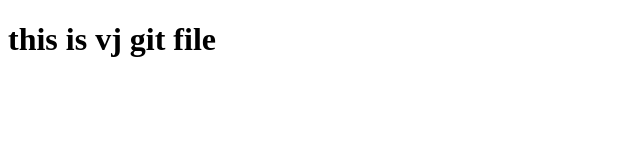
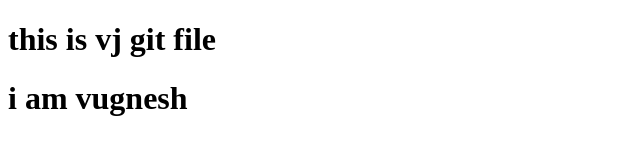
Before and after one commit to Name-Is-Vicky/vjgit, a plain HTML site: page index.html in a window 1280 px wide. Shown: the whole page, without its empty margins (0-640 px from the left). Drawn offline with Linux system fonts and the light colour scheme.

Commit message:
Update index.html

```diff
--- a/index.html
+++ b/index.html
@@ -7,5 +7,6 @@
 </head>
 <body>
     <h1>this is vj git file</h1>
+    <h1>i am vugnesh</h1>
 </body>
 </html>
```
